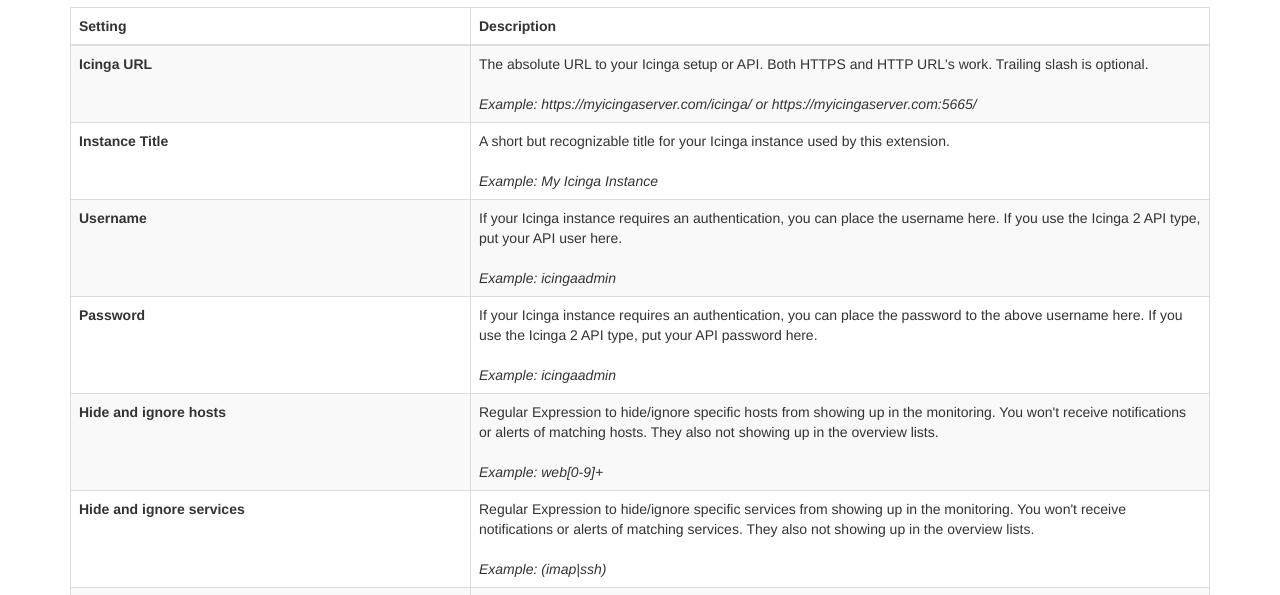
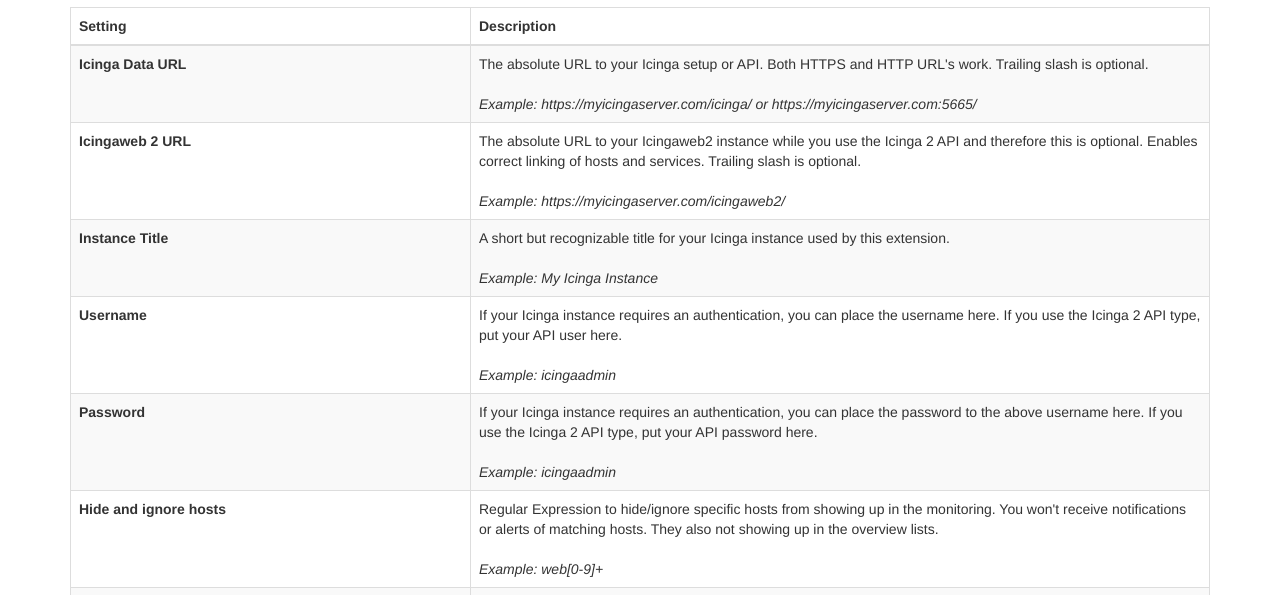
Before and after one commit to bashgeek/icinga-multi-status, a browser extension: page help.html in a window 1280 px wide. Shown: the part 188-783 px from the top of the page. Drawn offline with Linux system fonts and the light colour scheme.

Commit message:
Updated help page

```diff
--- a/help.html
+++ b/help.html
@@ -29,8 +29,12 @@
 				</thead>
 				<tbody>
 					<tr>
-						<td><b>Icinga URL</b></td>
+						<td><b>Icinga Data URL</b></td>
 						<td>The absolute URL to your Icinga setup or API. Both HTTPS and HTTP URL's work. Trailing slash is optional.<br><br><i>Example: https://myicingaserver.com/icinga/ or https://myicingaserver.com:5665/</i></td>
+					</tr>
+					<tr>
+						<td><b>Icingaweb 2 URL</b></td>
+						<td>The absolute URL to your Icingaweb2 instance while you use the Icinga 2 API and therefore this is optional. Enables correct linking of hosts and services. Trailing slash is optional.<br><br><i>Example: https://myicingaserver.com/icingaweb2/</i></td>
 					</tr>
 					<tr>
 						<td><b>Instance Title</b></td>
```
